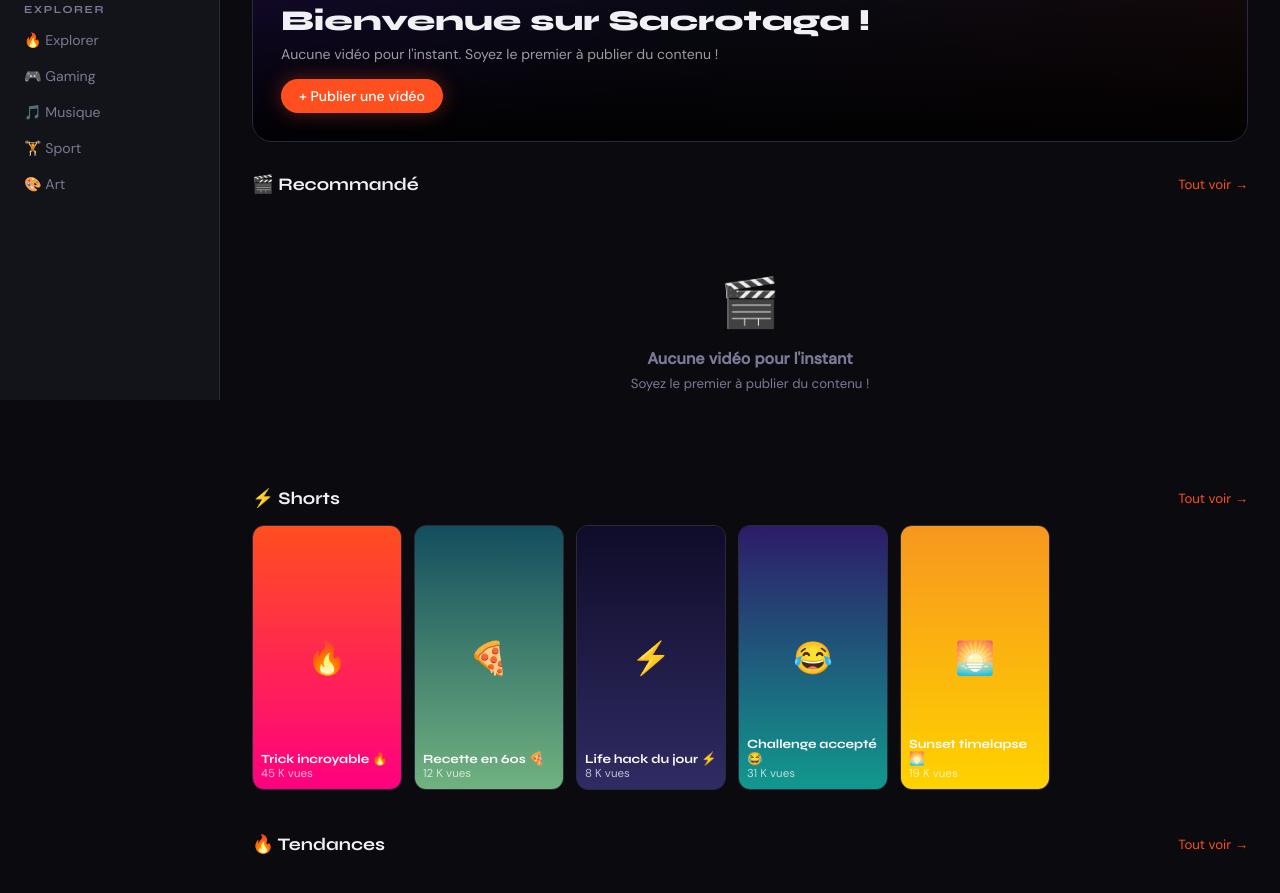
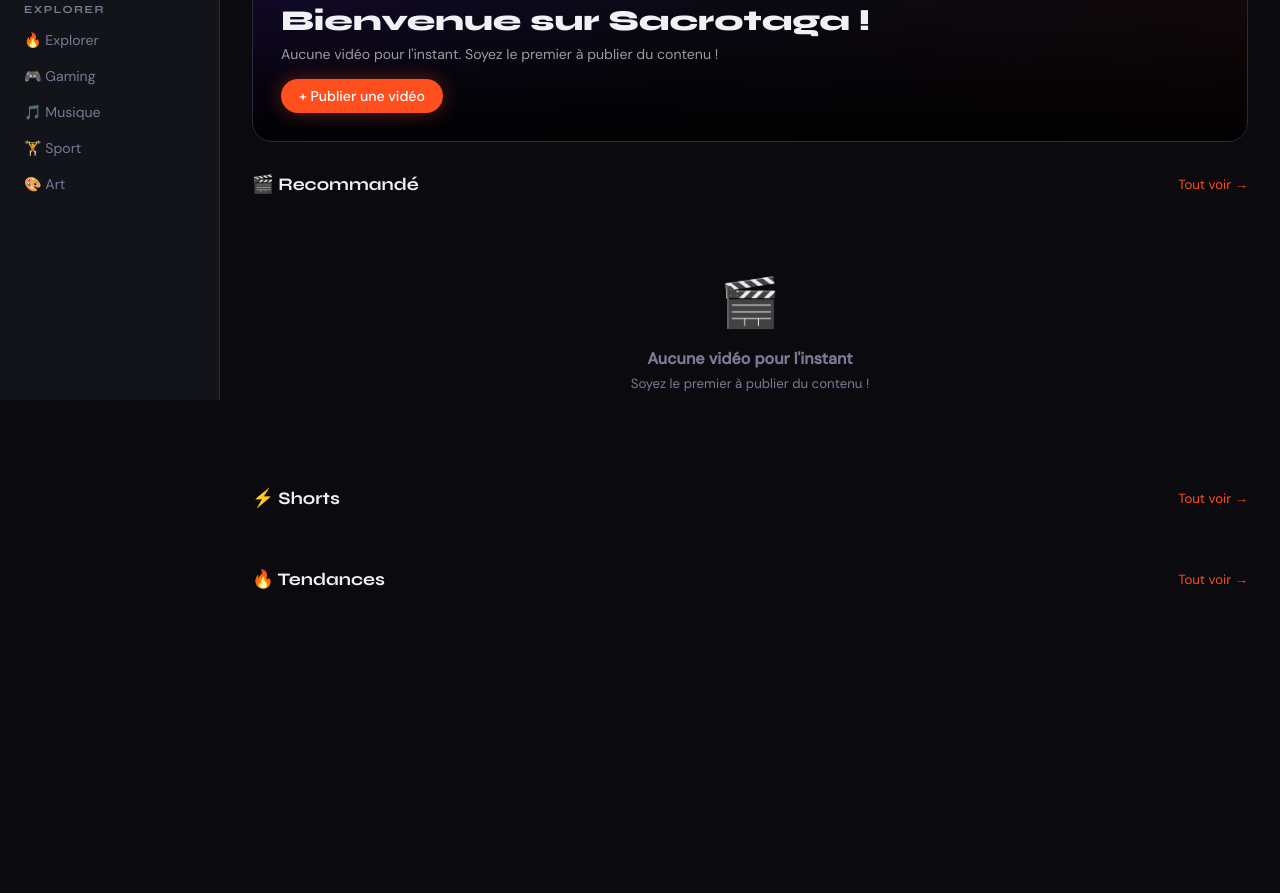
Before and after one commit to sacosang/sacotagra, a plain HTML site: page index.html in a window 1280 px wide. Shown: the part 400-1293 px from the top of the page. After the commit the page ends 1070 px from the top, so only its background shows below. Drawn offline with Linux system fonts and the light colour scheme.

Commit message:
Update index.html

```diff
--- a/index.html
+++ b/index.html
@@ -1226,13 +1226,7 @@
 
 const allVideos = [];
 
-const allShorts = [
-  {title:"Trick incroyable 🔥", views:"45 K", emoji:"🔥", c1:"#ff4f1f", c2:"#ff0080"},
-  {title:"Recette en 60s 🍕", views:"12 K", emoji:"🍕", c1:"#134e5e", c2:"#71b280"},
-  {title:"Life hack du jour ⚡", views:"8 K", emoji:"⚡", c1:"#0f0c29", c2:"#302b63"},
-  {title:"Challenge accepté 😂", views:"31 K", emoji:"😂", c1:"#2d1b69", c2:"#11998e"},
-  {title:"Sunset timelapse 🌅", views:"19 K", emoji:"🌅", c1:"#f7971e", c2:"#ffd200"},
-];
+const allShorts = [];
 
 const postsData = [];
 
```
